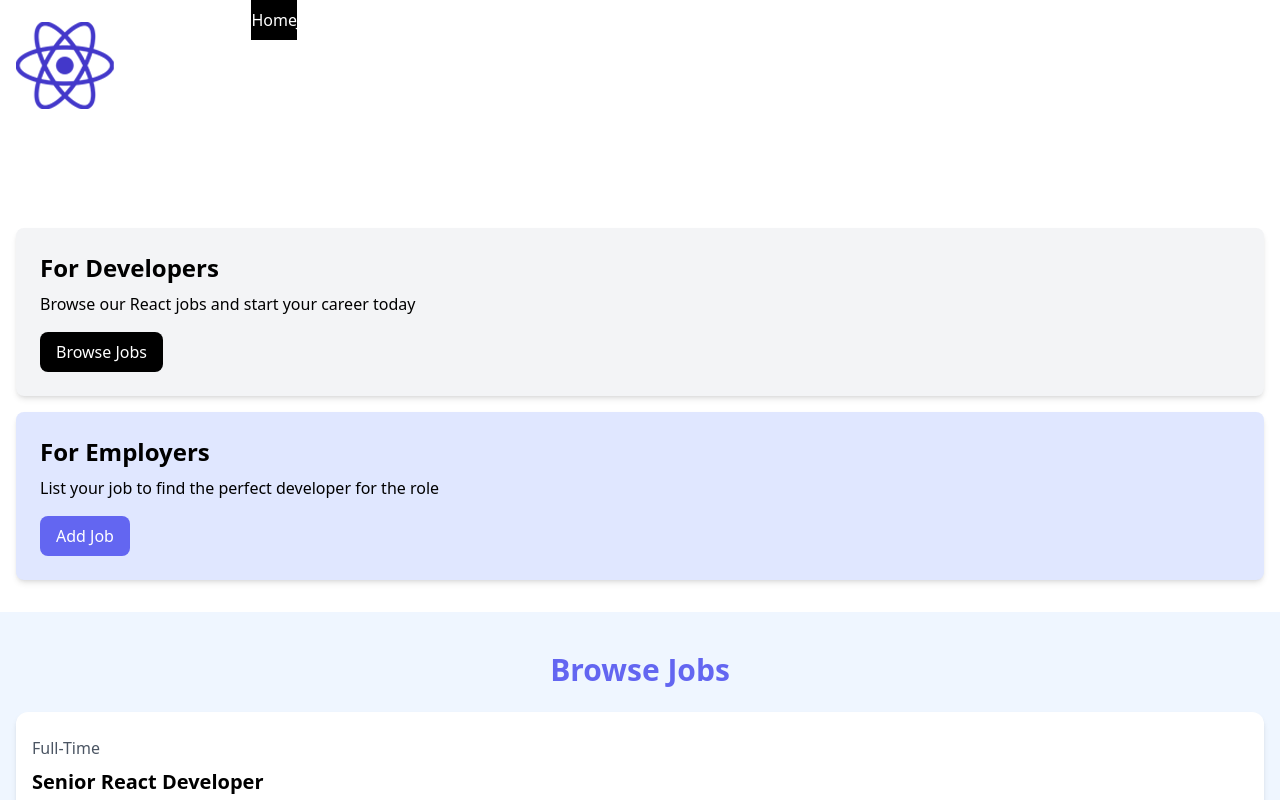
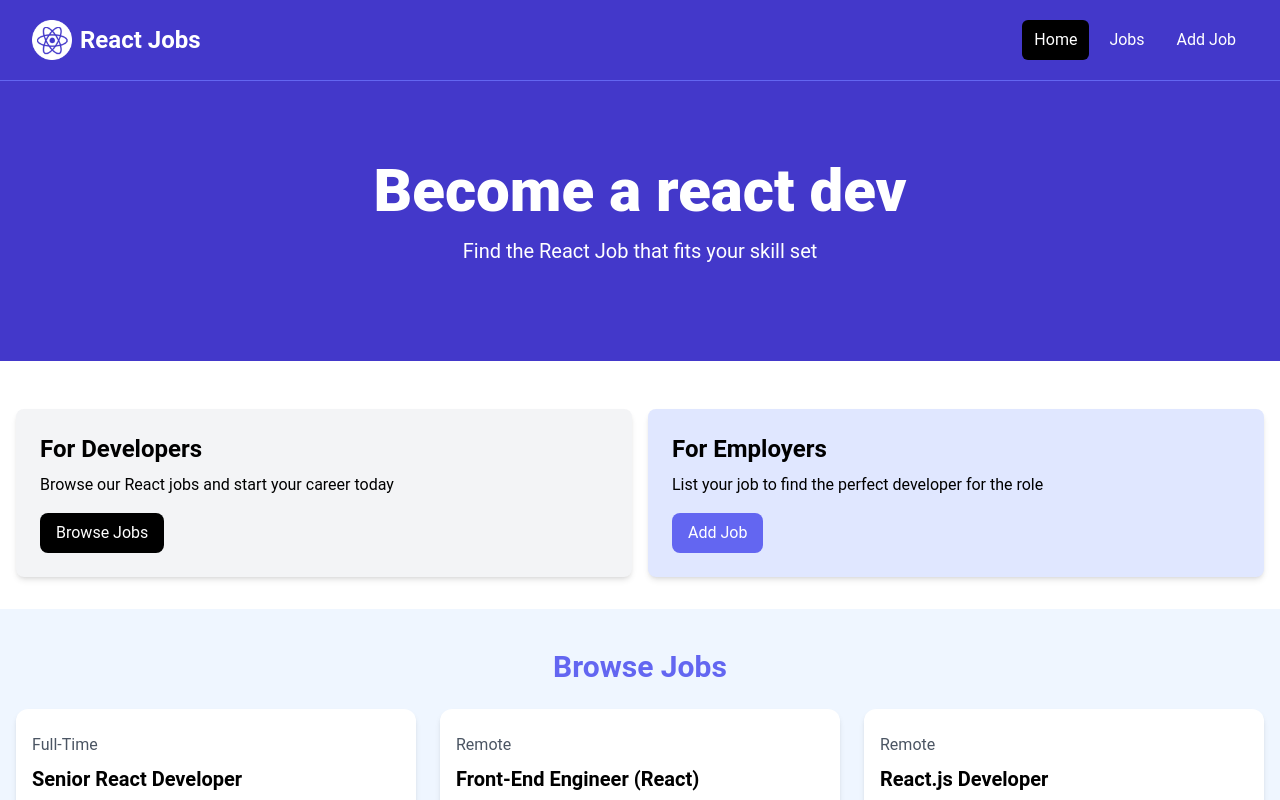
Before and after one commit to pro-grammer07/React-project-jobs, a React (Vite) app: page / in a window 1280 px wide. Shown: the top 800 px of the page. Built offline with nearby package versions, Linux system fonts and the light colour scheme.

Commit message:
updating configuration

```diff
--- a/tailwind.config.js
+++ b/tailwind.config.js
@@ -2,14 +2,16 @@
 export default {
   content: [
     "./index.html",
-    "./src//*.{js,ts,jsx,tsx}",
+    "./src/**/*.{js,ts,jsx,tsx}",
   ],
   theme: {
     extend: {
-      fontFamily: ['Roboto', 'sans-serif'],
-    },
-    gridTemplateColumns: {
-      '70/30': '70%28',
+      fontFamily: {
+        sans: ['Roboto', 'sans-serif'],
+      },
+      gridTemplateColumns: {
+        '70/30': '70% 28%',
+      },
     },
   },
   plugins: [],
```
